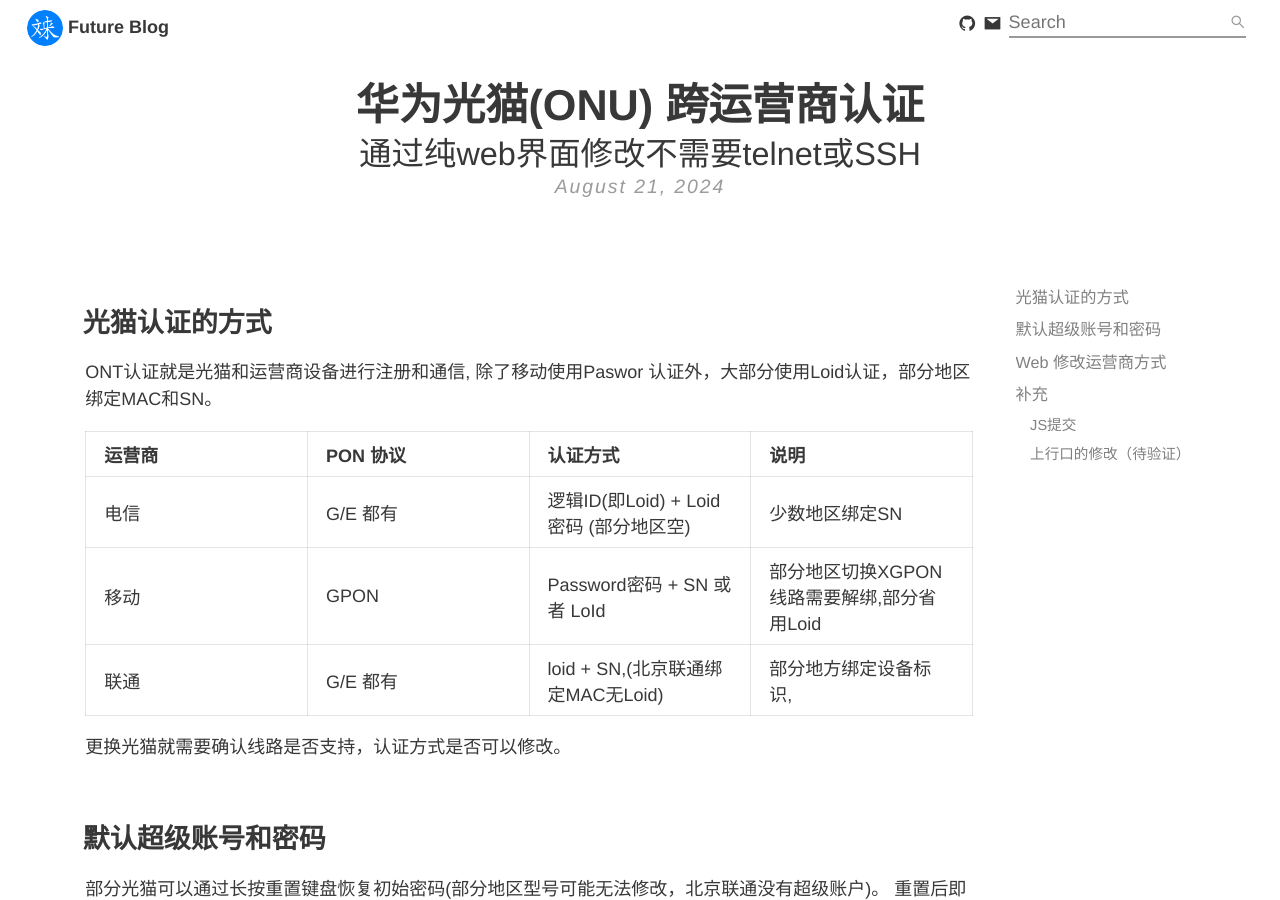
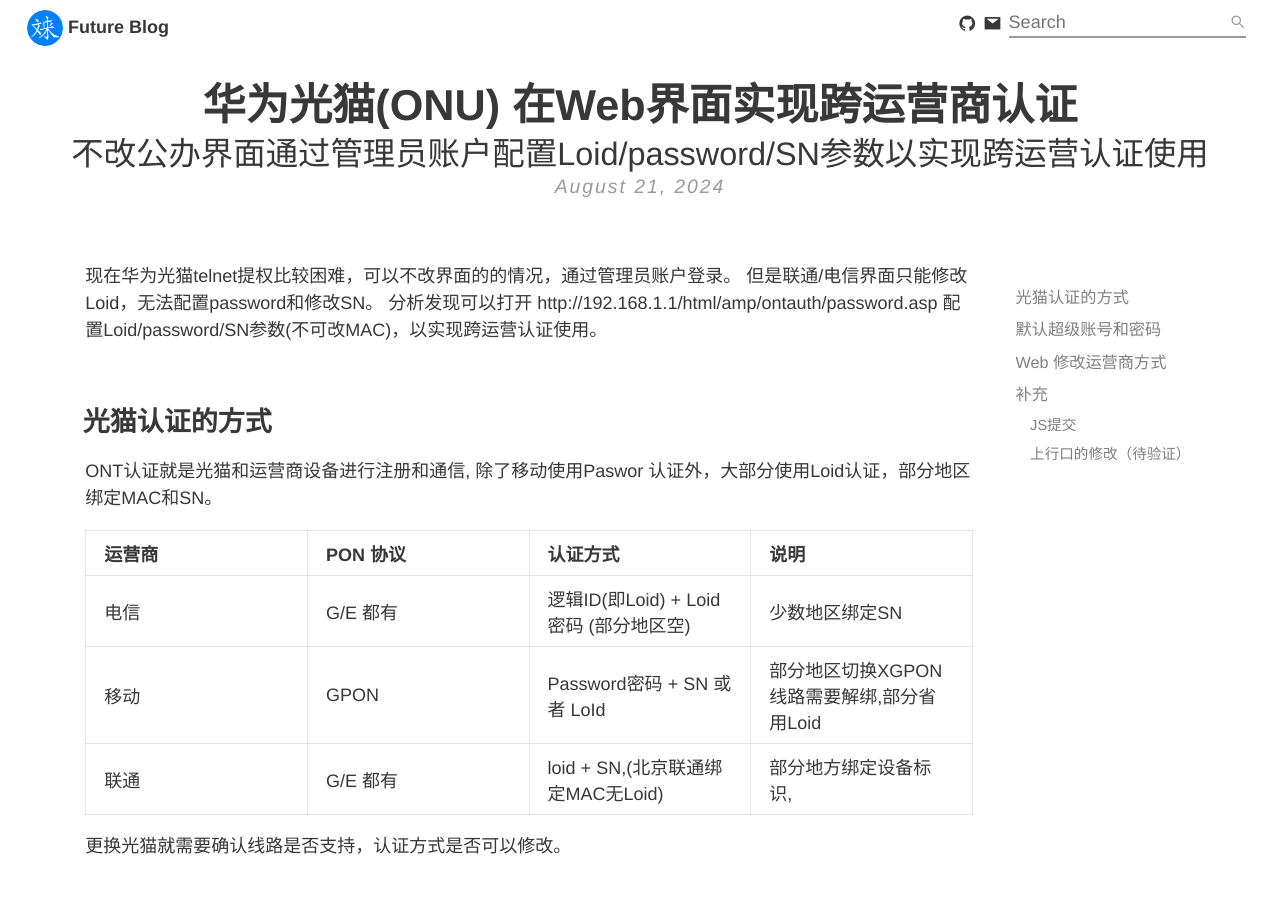
Before and after one commit to NewFuture/blog, a Jekyll site: the page built from _posts/2024-08-21-huawei-onu-register-on-web.md, in a window 1280 px wide and 900 px high. Built offline with Jekyll 4.4.1, drawn with Linux system fonts in a browser that asks for light colours.

Commit message:
Update 2024-08-21-huawei-onu-register-on-web.md

```diff
--- a/_posts/2024-08-21-huawei-onu-register-on-web.md
+++ b/_posts/2024-08-21-huawei-onu-register-on-web.md
@@ -1,10 +1,14 @@
 ---
 layout: post
-title: 华为光猫(ONU) 跨运营商认证
-subtitle: 通过纯web界面修改不需要telnet或SSH
+title: 华为光猫(ONU) 在Web界面实现跨运营商认证
+subtitle: 不改公办界面通过管理员账户配置Loid/password/SN参数以实现跨运营认证使用
 private: true
 # feature-img:
 ---
+
+现在华为光猫telnet提权比较困难，可以不改界面的的情况，通过管理员账户登录。
+但是联通/电信界面只能修改Loid，无法配置password和修改SN。
+分析发现可以打开 http://192.168.1.1/html/amp/ontauth/password.asp 配置Loid/password/SN参数(不可改MAC)，以实现跨运营认证使用。
 
 ## 光猫认证的方式
 
```
